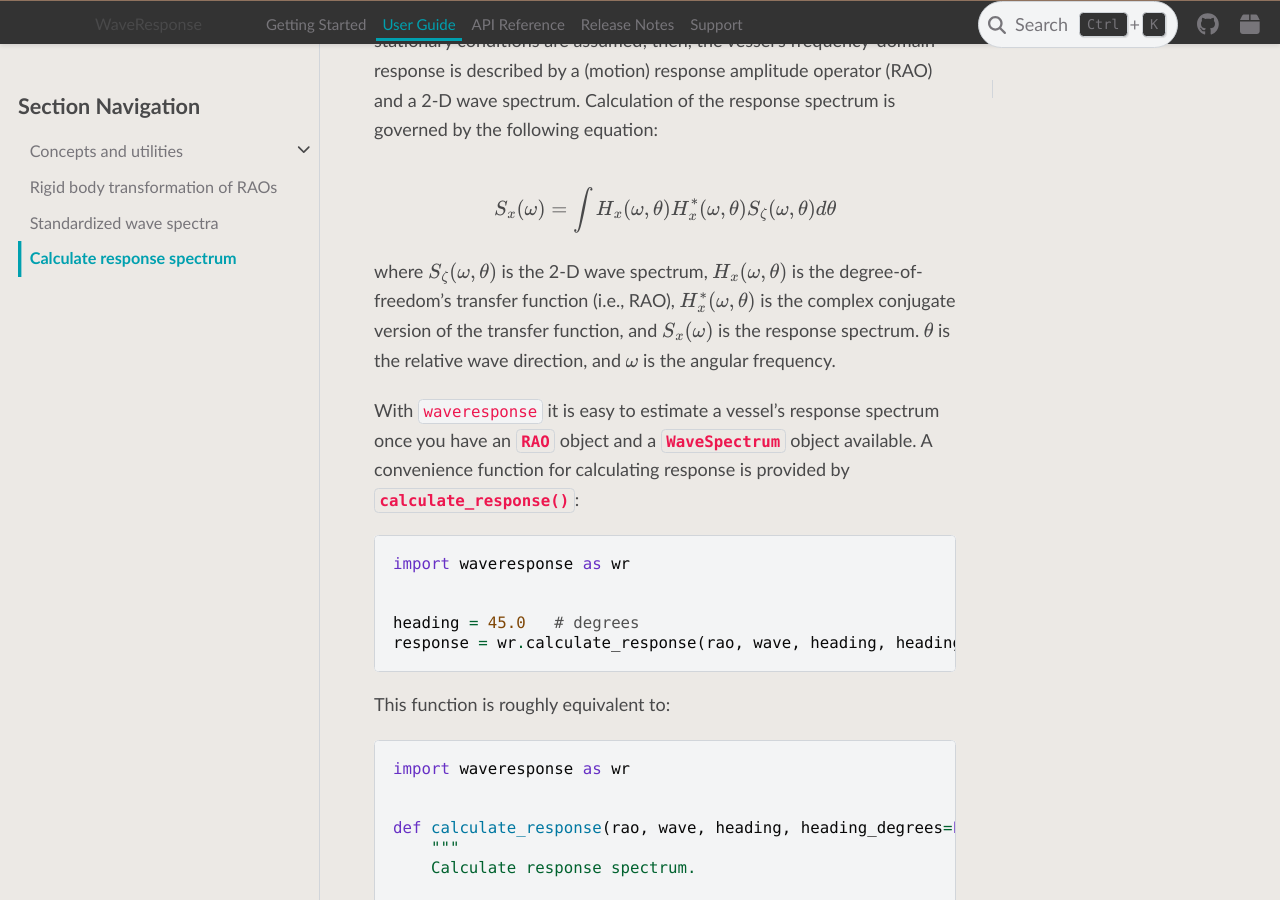
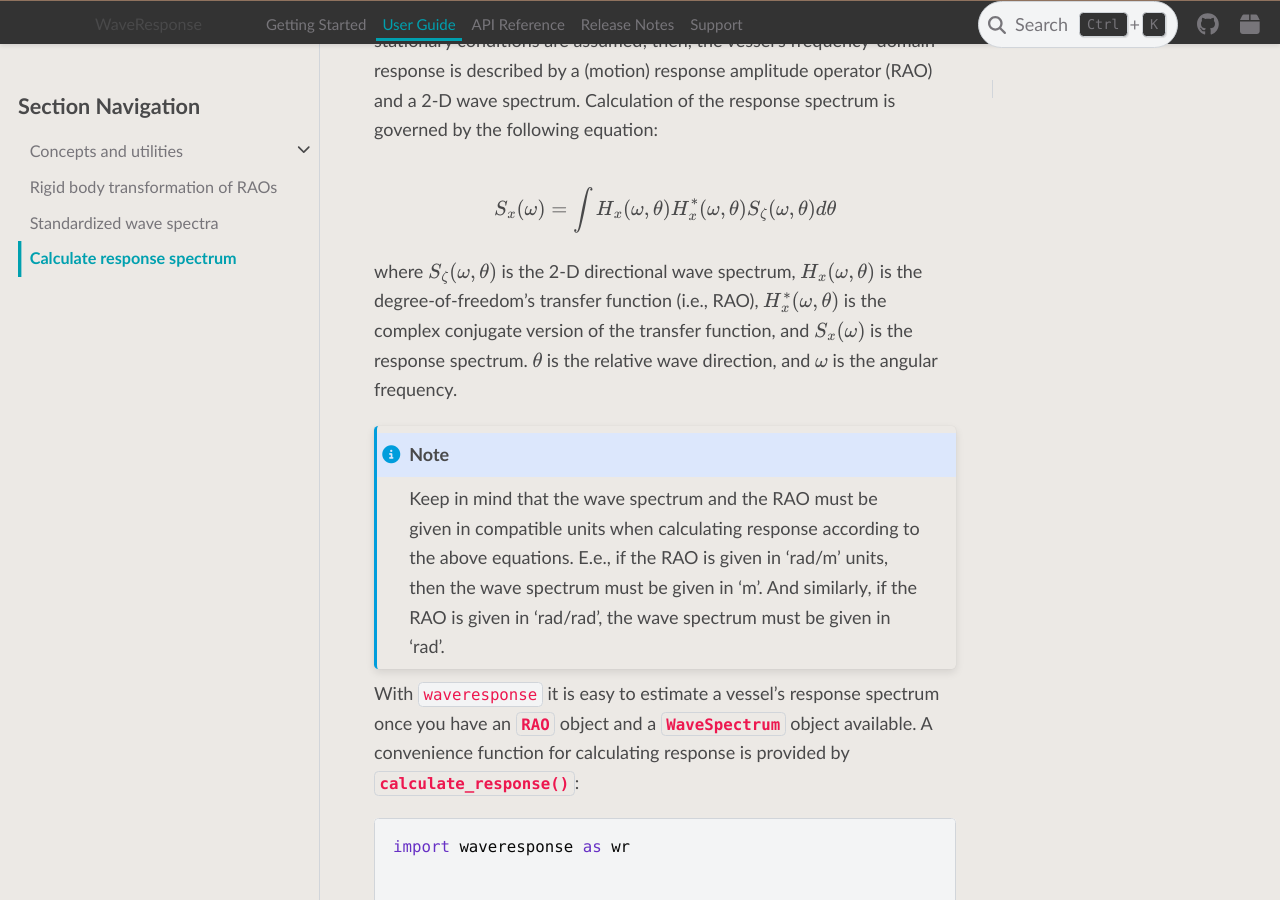
Before and after one commit to 4Subsea/waveresponse-python, a Sphinx documentation site: the page built from docs/user_guide/calculate_response.rst, in a window 1280 px wide and 900 px high, scrolled down 207 px. Built offline with Sphinx 7.4.7 and the PyData theme 0.15.4, drawn with Linux system fonts in a browser that asks for light colours.

Commit message:
clearify units in calculate response

```diff
--- a/docs/user_guide/calculate_response.rst
+++ b/docs/user_guide/calculate_response.rst
@@ -12,11 +12,18 @@ is governed by the following equation:
 .. math::
     S_x(\omega) = \int H_x(\omega, \theta)H_x^{*}(\omega, \theta) S_{\zeta}(\omega, \theta) d\theta
 
-where :math:`S_{\zeta}(\omega, \theta)` is the 2-D wave spectrum, :math:`H_x(\omega, \theta)`
+where :math:`S_{\zeta}(\omega, \theta)` is the 2-D directional wave spectrum, :math:`H_x(\omega, \theta)`
 is the degree-of-freedom's transfer function (i.e., RAO), :math:`H_x^{*}(\omega, \theta)`
 is the complex conjugate version of the transfer function, and :math:`S_x(\omega)`
 is the response spectrum. :math:`\theta` is the relative wave direction, and :math:`\omega`
 is the angular frequency.
+
+.. note::
+    Keep in mind that the wave spectrum and the RAO must be given in compatible
+    units when calculating response according to the above equations. E.e., if the
+    RAO is given in 'rad/m' units, then the wave spectrum must be given in 'm'.
+    And similarly, if the RAO is given in 'rad/rad', the wave spectrum must be given
+    in 'rad'.
 
 With ``waveresponse`` it is easy to estimate a vessel's response spectrum once
 you have an :class:`~waveresponse.RAO` object and a :class:`~waveresponse.WaveSpectrum`
```
